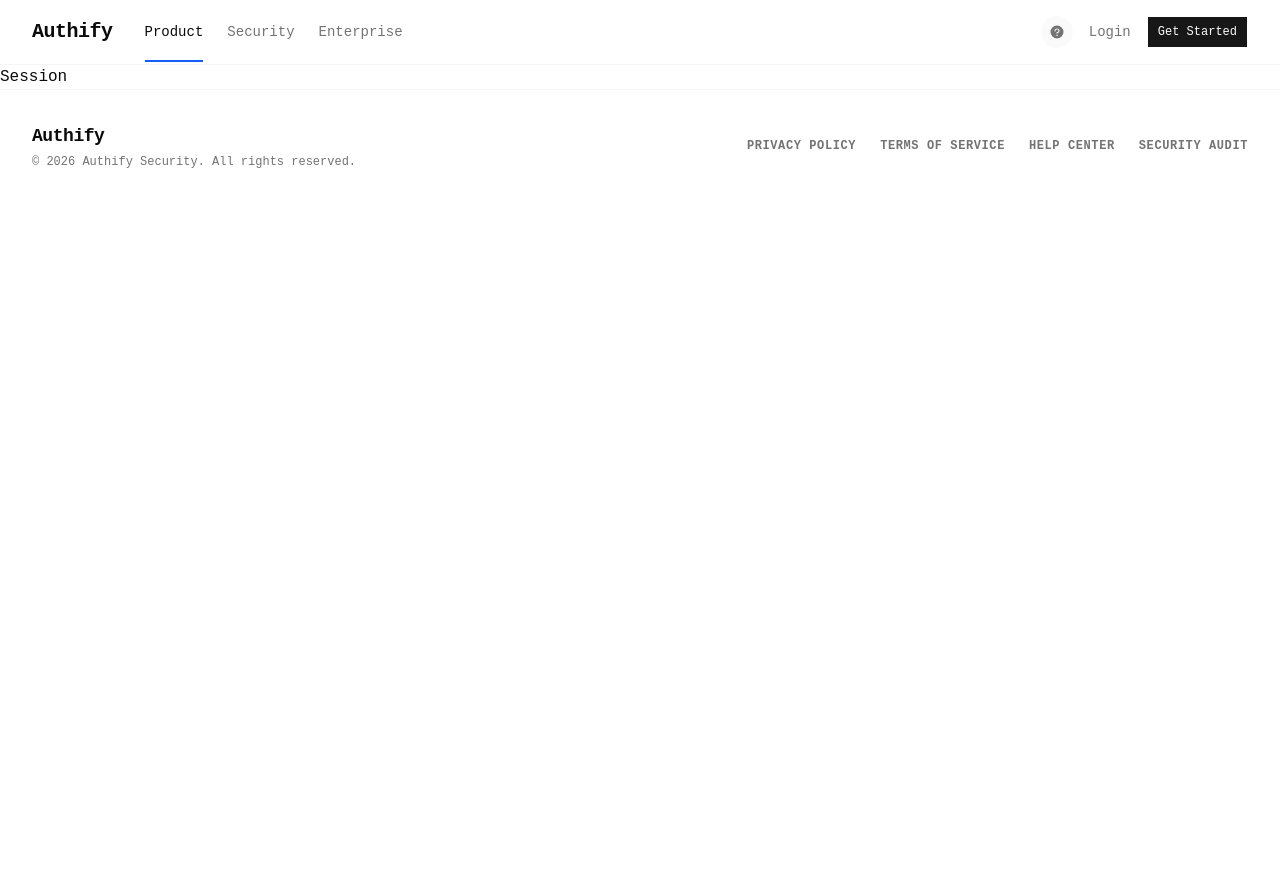
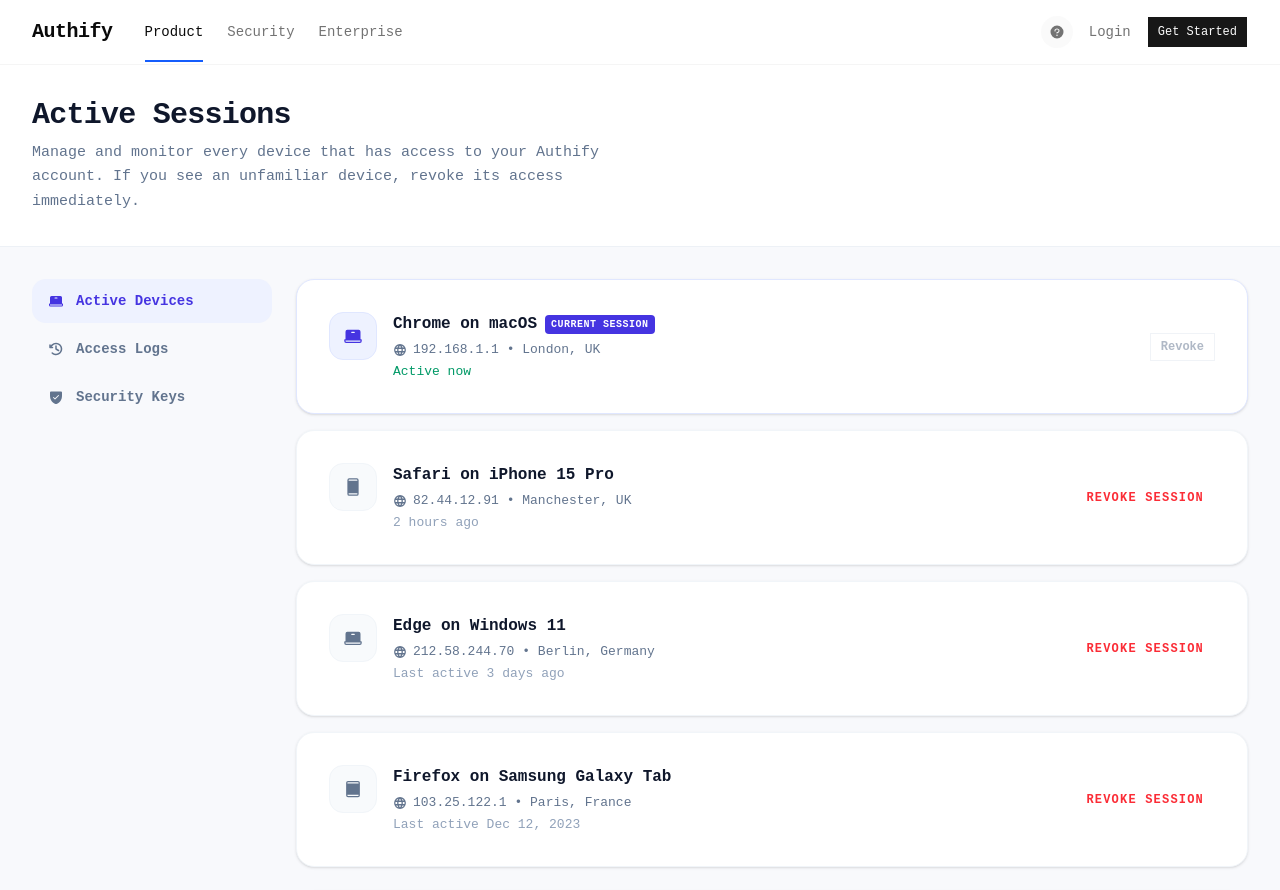
Before and after one commit to brijeshdevio/authify, a React (Vite) app in the folder client/: page /session in a window 1280 px wide. Shown: the top 890 px of the page. Before the commit the page ends 800 px from the top, so only its background shows below. Built offline with nearby package versions, Linux system fonts and the light colour scheme.

Commit message:
feat: implement the active sessions page, displaying device details, sidebar navigation, and session management actions with new constants.

```diff
--- a/client/src/features/dashboard/constants/index.ts
+++ b/client/src/features/dashboard/constants/index.ts
@@ -53,3 +53,65 @@ export const ACTIVE_SESSIONS: Session[] = [
     type: "tablet",
   },
 ]
+
+// ─── Session Page ───────────────────────────────────────────
+
+export interface DetailedSession {
+  id: string
+  browser: string
+  os: string
+  isCurrent: boolean
+  ip: string
+  location: string
+  time: string
+  type: DeviceType
+}
+
+export const SESSION_DEVICES: DetailedSession[] = [
+  {
+    id: "s1",
+    browser: "Chrome",
+    os: "macOS",
+    isCurrent: true,
+    ip: "192.168.1.1",
+    location: "London, UK",
+    time: "Active now",
+    type: "laptop",
+  },
+  {
+    id: "s2",
+    browser: "Safari",
+    os: "iPhone 15 Pro",
+    isCurrent: false,
+    ip: "82.44.12.91",
+    location: "Manchester, UK",
+    time: "2 hours ago",
+    type: "phone",
+  },
+  {
+    id: "s3",
+    browser: "Edge",
+    os: "Windows 11",
+    isCurrent: false,
+    ip: "212.58.244.70",
+    location: "Berlin, Germany",
+    time: "Last active 3 days ago",
+    type: "laptop",
+  },
+  {
+    id: "s4",
+    browser: "Firefox",
+    os: "Samsung Galaxy Tab",
+    isCurrent: false,
+    ip: "103.25.122.1",
+    location: "Paris, France",
+    time: "Last active Dec 12, 2023",
+    type: "tablet",
+  },
+]
+
+export const SESSION_SIDEBAR = [
+  { label: "Active Devices", icon: "devices", active: true },
+  { label: "Access Logs", icon: "logs", active: false },
+  { label: "Security Keys", icon: "keys", active: false },
+] as const
--- a/client/src/features/dashboard/pages/Session.tsx
+++ b/client/src/features/dashboard/pages/Session.tsx
@@ -1,5 +1,203 @@
+import { useState } from "react"
+import { Button } from "@/components/ui/button"
+import {
+  Laptop,
+  DeviceMobile,
+  DeviceTablet,
+  Globe,
+  ClockCounterClockwise,
+  ShieldCheck,
+  X,
+  WarningCircle,
+} from "@phosphor-icons/react"
+import {
+  SESSION_DEVICES,
+  SESSION_SIDEBAR,
+  type DeviceType,
+} from "../constants"
+
+function DeviceIcon({ type, current }: { type: DeviceType; current: boolean }) {
+  const cls = `h-5 w-5 ${current ? "text-[#4534e1]" : "text-slate-500"}`
+  switch (type) {
+    case "laptop":
+      return <Laptop weight="fill" className={cls} />
+    case "phone":
+      return <DeviceMobile weight="fill" className={cls} />
+    case "tablet":
+      return <DeviceTablet weight="fill" className={cls} />
+  }
+}
+
+function SidebarIcon({ icon }: { icon: string }) {
+  switch (icon) {
+    case "devices":
+      return <Laptop weight="fill" className="h-4 w-4" />
+    case "logs":
+      return <ClockCounterClockwise weight="bold" className="h-4 w-4" />
+    case "keys":
+      return <ShieldCheck weight="fill" className="h-4 w-4" />
+    default:
+      return null
+  }
+}
+
 export default function Session() {
-    return (
-        <>Session</>
-    )
+  const [showTip, setShowTip] = useState(true)
+
+  return (
+    <div className="min-h-screen bg-[#f8f9fc]">
+      {/* ─── Header ───────────────────────────────────────────── */}
+      <header className="border-b border-slate-200/60 bg-white px-4 py-8 sm:px-6 lg:px-8">
+        <div className="mx-auto max-w-7xl">
+          <h1 className="text-3xl font-black tracking-tight text-slate-900">
+            Active Sessions
+          </h1>
+          <p className="mt-2 max-w-xl text-[15px] leading-relaxed text-slate-500">
+            Manage and monitor every device that has access to your Authify
+            account. If you see an unfamiliar device, revoke its access
+            immediately.
+          </p>
+        </div>
+      </header>
+
+      {/* ─── Main Content ─────────────────────────────────────── */}
+      <main className="mx-auto max-w-7xl px-4 py-8 sm:px-6 lg:px-8">
+        <div className="flex flex-col gap-6 lg:flex-row lg:items-start">
+          {/* Left Sidebar */}
+          <nav className="flex w-full shrink-0 flex-col gap-1 lg:w-[240px]">
+            {SESSION_SIDEBAR.map((item) => (
+              <button
+                key={item.label}
+                className={`flex items-center gap-3 rounded-xl px-4 py-3 text-left text-sm font-semibold transition-colors ${
+                  item.active
+                    ? "bg-indigo-50 text-[#4534e1]"
+                    : "text-slate-500 hover:bg-slate-50 hover:text-slate-700"
+                }`}
+              >
+                <SidebarIcon icon={item.icon} />
+                {item.label}
+              </button>
+            ))}
+          </nav>
+
+          {/* Right – Session List */}
+          <div className="flex w-full flex-col gap-4">
+            {SESSION_DEVICES.map((session) => (
+              <div
+                key={session.id}
+                className={`flex flex-col gap-4 rounded-2xl border bg-white p-6 shadow-sm sm:flex-row sm:items-center sm:justify-between sm:p-8 ${
+                  session.isCurrent
+                    ? "border-indigo-100 bg-indigo-50/30"
+                    : "border-slate-100"
+                }`}
+              >
+                <div className="flex items-start gap-4">
+                  <div
+                    className={`flex h-12 w-12 shrink-0 items-center justify-center rounded-xl border ${
+                      session.isCurrent
+                        ? "border-indigo-100 bg-indigo-50"
+                        : "border-slate-100 bg-slate-50"
+                    }`}
+                  >
+                    <DeviceIcon
+                      type={session.type}
+                      current={session.isCurrent}
+                    />
+                  </div>
+
+                  <div>
+                    <div className="flex flex-wrap items-center gap-2">
+                      <span className="font-bold text-slate-900">
+                        {session.browser} on {session.os}
+                      </span>
+                      {session.isCurrent && (
+                        <span className="rounded bg-[#4534e1] px-1.5 py-0.5 text-[10px] font-bold tracking-wider text-white uppercase">
+                          Current Session
+                        </span>
+                      )}
+                    </div>
+                    <div className="mt-1 flex items-center gap-1.5 text-[13px] text-slate-500">
+                      <Globe weight="bold" className="h-3.5 w-3.5" />
+                      {session.ip} • {session.location}
+                    </div>
+                    <p
+                      className={`mt-0.5 text-[13px] font-medium ${
+                        session.isCurrent
+                          ? "text-emerald-600"
+                          : "text-slate-400"
+                      }`}
+                    >
+                      {session.time}
+                    </p>
+                  </div>
+                </div>
+
+                {session.isCurrent ? (
+                  <Button
+                    variant="outline"
+                    size="sm"
+                    className="w-full border-slate-200 font-semibold text-slate-500 sm:w-auto"
+                    disabled
+                  >
+                    Revoke
+                  </Button>
+                ) : (
+                  <Button
+                    variant="ghost"
+                    size="sm"
+                    className="w-full text-xs font-bold tracking-widest text-red-500 uppercase hover:bg-red-50 hover:text-red-600 sm:w-auto"
+                  >
+                    Revoke session
+                  </Button>
+                )}
+              </div>
+            ))}
+
+            {/* Security Recommendation Toast */}
+            {showTip && (
+              <div className="relative mt-2 flex items-start gap-4 rounded-2xl border border-orange-100 bg-white p-5 shadow-sm">
+                <div className="flex h-10 w-10 shrink-0 items-center justify-center rounded-full bg-orange-50">
+                  <WarningCircle
+                    weight="fill"
+                    className="h-5 w-5 text-orange-600"
+                  />
+                </div>
+                <div className="pr-8">
+                  <h4 className="text-sm font-bold text-slate-900">
+                    Security Recommendation
+                  </h4>
+                  <p className="mt-1 text-[13px] leading-relaxed text-slate-500">
+                    We noticed 2 sessions that haven't been active for over 30
+                    days. Consider revoking them to maintain optimal security.
+                  </p>
+                </div>
+                <button
+                  onClick={() => setShowTip(false)}
+                  className="absolute top-4 right-4 text-slate-400 hover:text-slate-600"
+                >
+                  <X weight="bold" className="h-4 w-4" />
+                </button>
+              </div>
+            )}
+
+            {/* Revoke All Banner */}
+            <div className="mt-4 flex flex-col items-start justify-between gap-4 rounded-2xl border border-slate-100 bg-white p-6 shadow-sm sm:flex-row sm:items-center sm:p-8">
+              <div>
+                <h3 className="text-base font-bold text-slate-900">
+                  Sign out of all other sessions
+                </h3>
+                <p className="mt-1 text-[13px] text-slate-500">
+                  This will log you out from all devices except the one you are
+                  currently using.
+                </p>
+              </div>
+              <Button className="w-full shrink-0 bg-[#4534e1] font-bold tracking-widest text-white uppercase shadow-md shadow-[#4534e1]/20 hover:bg-[#3b2cc2] sm:w-auto">
+                Revoke All Others
+              </Button>
+            </div>
+          </div>
+        </div>
+      </main>
+    </div>
+  )
 }
```
